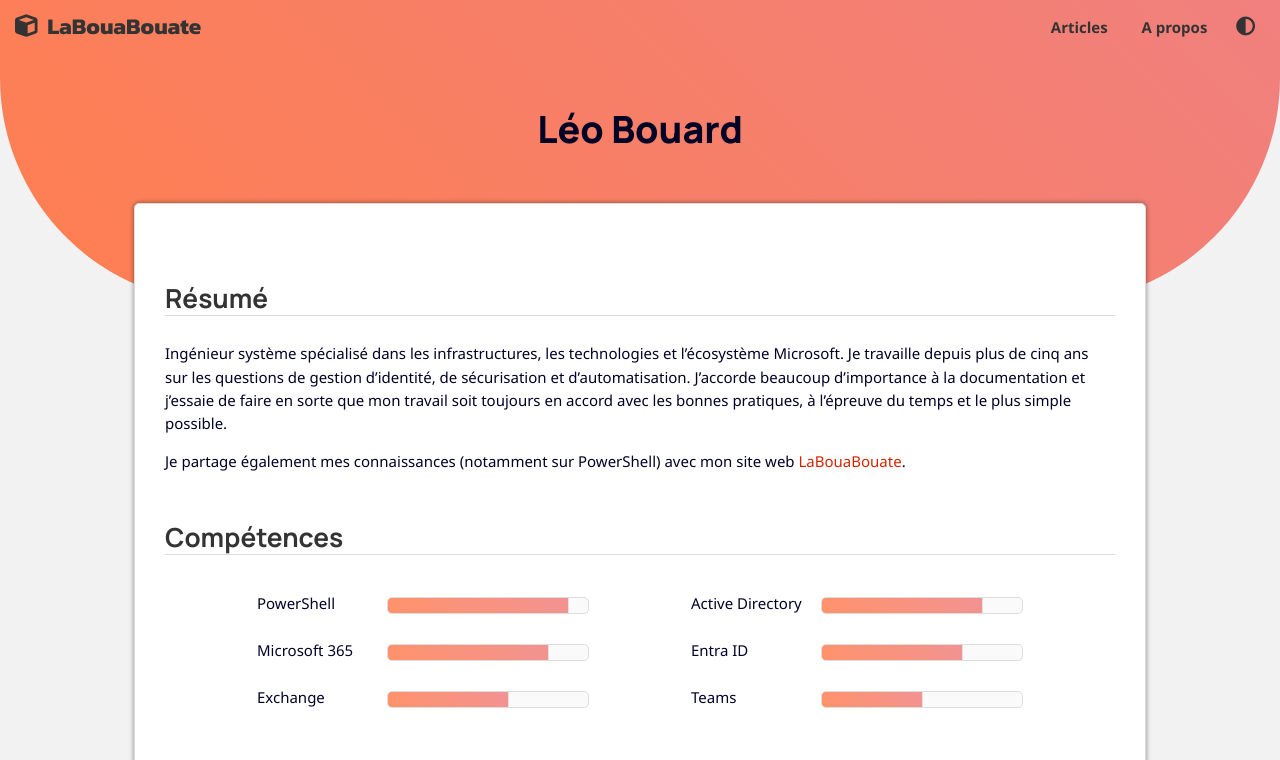
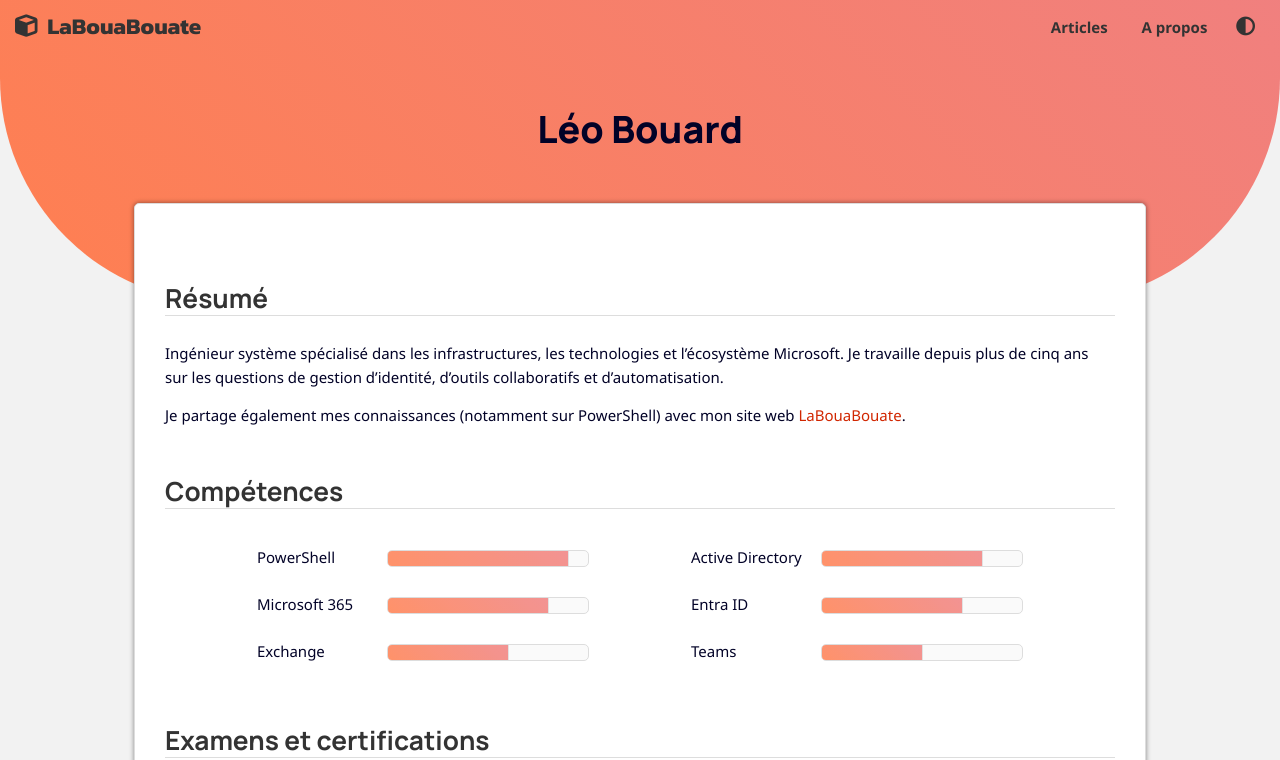
Before and after one commit to leobouard/leobouard.github.io, a Jekyll site: the page built from cv.md, in a window 1280 px wide and 900 px high, cut to the strip 0-760 px from the top of the window. Built offline with Jekyll 4.4.1, drawn with Linux system fonts in a browser that asks for light colours; nearby versions of some CDN libraries; some web fonts are replaced.

Commit message:
Update cv.md

```diff
--- a/cv.md
+++ b/cv.md
@@ -7,7 +7,7 @@
 
 ## Résumé
 
-Ingénieur système spécialisé dans les infrastructures, les technologies et l'écosystème Microsoft. Je travaille depuis plus de cinq ans sur les questions de gestion d'identité, de sécurisation et d'automatisation. J'accorde beaucoup d'importance à la documentation et j'essaie de faire en sorte que mon travail soit toujours en accord avec les bonnes pratiques, à l'épreuve du temps et le plus simple possible.
+Ingénieur système spécialisé dans les infrastructures, les technologies et l'écosystème Microsoft. Je travaille depuis plus de cinq ans sur les questions de gestion d'identité, d'outils collaboratifs et d'automatisation.
 
 Je partage également mes connaissances (notamment sur PowerShell) avec mon site web [LaBouaBouate](https://www.labouabouate.fr).
 
```
